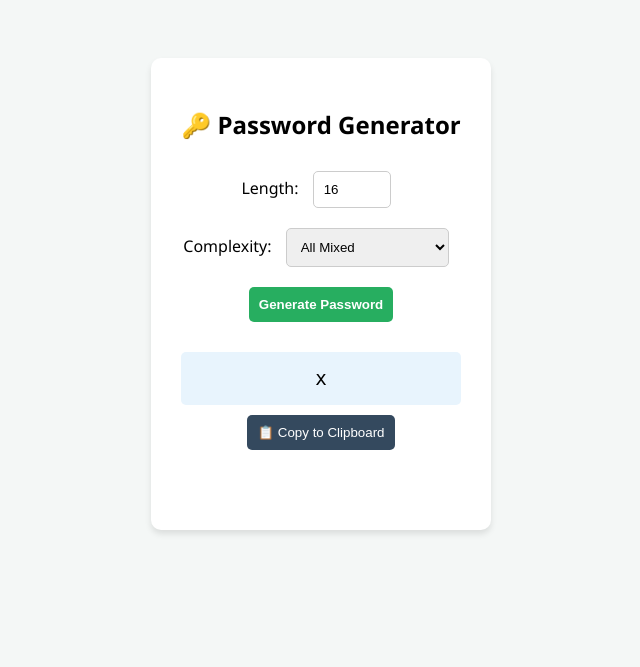
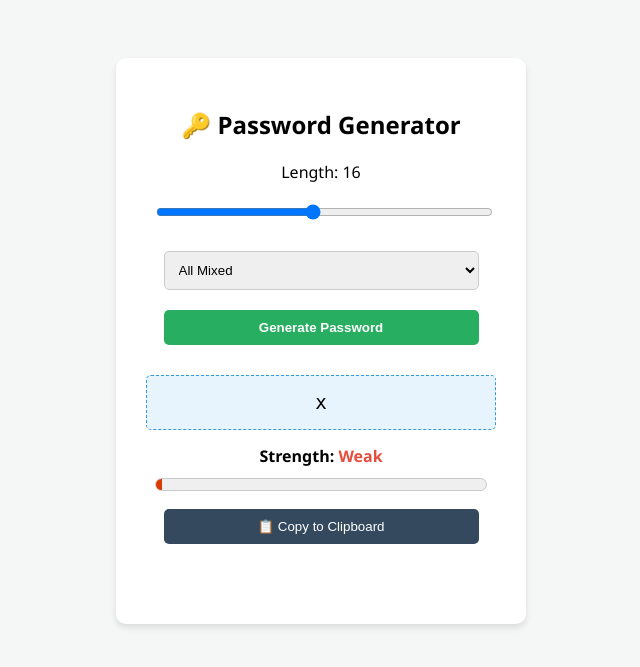
Before and after one commit to Alkyvianaddicto1/klaus, a Flask app: template templates/index.html in a window 1280 px wide. Shown: the top 667 px of the page, without its empty margins (319-959 px from the left). Run offline with Flask 3, Linux system fonts and the light colour scheme; the template is opened without the code that fills it: most values are stand-ins (such as "Sample title", 1, 10 or a date in 2020).

Commit message:
Add a password strength guage

```diff
--- a/templates/index.html
+++ b/templates/index.html
@@ -5,15 +5,15 @@
     <title>Secure Password Generator</title>
     <style>
         body { font-family: 'Segoe UI', sans-serif; text-align: center; padding: 50px; background-color: #f4f7f6; }
-        .card { background: white; padding: 30px; border-radius: 10px; display: inline-block; box-shadow: 0 4px 6px rgba(0,0,0,0.1); }
-        .result-box {
-            background: #e8f4fd; padding: 15px; border-radius: 5px; margin-top: 20px;
-            font-family: monospace; font-size: 1.2rem; min-width: 250px; display: block;
-        }
-        select, input, button { padding: 10px; margin: 10px; border-radius: 5px; border: 1px solid #ccc; }
+        .card { background: white; padding: 30px; border-radius: 10px; display: inline-block; box-shadow: 0 4px 6px rgba(0,0,0,0.1); width: 350px; }
+        .result-box { background: #e8f4fd; padding: 15px; border-radius: 5px; margin-top: 20px; font-family: monospace; font-size: 1.2rem; word-break: break-all; border: 1px dashed #3498db; }
+        select, input, button { padding: 10px; margin: 10px; border-radius: 5px; border: 1px solid #ccc; width: 90%; }
         .gen-btn { background-color: #27ae60; color: white; border: none; cursor: pointer; font-weight: bold; }
         .copy-btn { background-color: #34495e; color: white; border: none; cursor: pointer; margin-top: 10px; }
-        button:hover { opacity: 0.9; }
+
+        /* Strength Meter Styling */
+        meter { width: 95%; height: 25px; margin-top: 5px; }
+        .strength-text { font-size: 1rem; font-weight: bold; margin-top: 15px; }
     </style>
 </head>
 <body>
@@ -21,13 +21,9 @@
 <div class="card">
     <h2>🔑 Password Generator</h2>
     <form method="POST">
-        <div>
-            <label>Length: </label>
-            <input type="number" name="length" value="16" min="4" max="100">
-        </div>
+        <label>Length: <span id="lenLabel">16</span></label><br>
+        <input type="range" name="length" min="4" max="30" value="16" id="lenSlider" oninput="document.getElementById('lenLabel').innerText = this.value">
 
-        <div>
-            <label>Complexity: </label>
         <select name="mode">
             <option value="all_mixed">All Mixed</option>
             <option value="letters_only">Letters Only</option>
@@ -35,31 +31,55 @@
             <option value="letters_symbols">Letters + Symbols</option>
             <option value="numbers_symbols">Numbers + Symbols</option>
         </select>
-        </div>
 
         <button type="submit" class="gen-btn">Generate Password</button>
     </form>
 
     {% if password %}
         <div class="result-box" id="passwordText">{{ password }}</div>
+
+        <div class="strength-text">Strength: <span id="strengthStatus">...</span></div>
+        <meter id="strengthMeter" min="0" max="50" low="10" high="16" optimum="24" value="{{ password|length }}"></meter>
+
         <button class="copy-btn" onclick="copyPassword()">📋 Copy to Clipboard</button>
         <p id="copyStatus" style="color: #27ae60; font-size: 0.8rem; height: 15px;"></p>
     {% endif %}
 </div>
 
 <script>
+function checkStrength() {
+    const password = document.getElementById("passwordText").innerText;
+    const meter = document.getElementById("strengthMeter");
+    const status = document.getElementById("strengthStatus");
+
+    if (!password) return;
+
+    const len = password.length;
+
+    // Logic for the text label
+    if (len < 10) {
+        status.innerText = "Weak";
+        status.style.color = "#e74c3c"; // Red
+    } else if (len < 16) {
+        status.innerText = "Good";
+        status.style.color = "#f39c12"; // Orange
+    } else {
+        status.innerText = "Strong";
+        status.style.color = "#27ae60"; // Green
+    }
+}
+
 function copyPassword() {
-    // Get the text from the result box
     const password = document.getElementById("passwordText").innerText;
-
-    // Use the modern Clipboard API
     navigator.clipboard.writeText(password).then(() => {
-        const status = document.getElementById("copyStatus");
-        status.innerText = "Copied!";
-        // Reset message after 2 seconds
-        setTimeout(() => { status.innerText = ""; }, 2000);
+        const copyBtn = document.getElementById("copyStatus");
+        copyBtn.innerText = "Copied!";
+        setTimeout(() => { copyBtn.innerText = ""; }, 2000);
     });
 }
+
+// Automatically run the strength check when the page loads with a new password
+window.onload = checkStrength;
 </script>
 
 </body>
```
Lines whose indentation alone changed are shown as unchanged.
